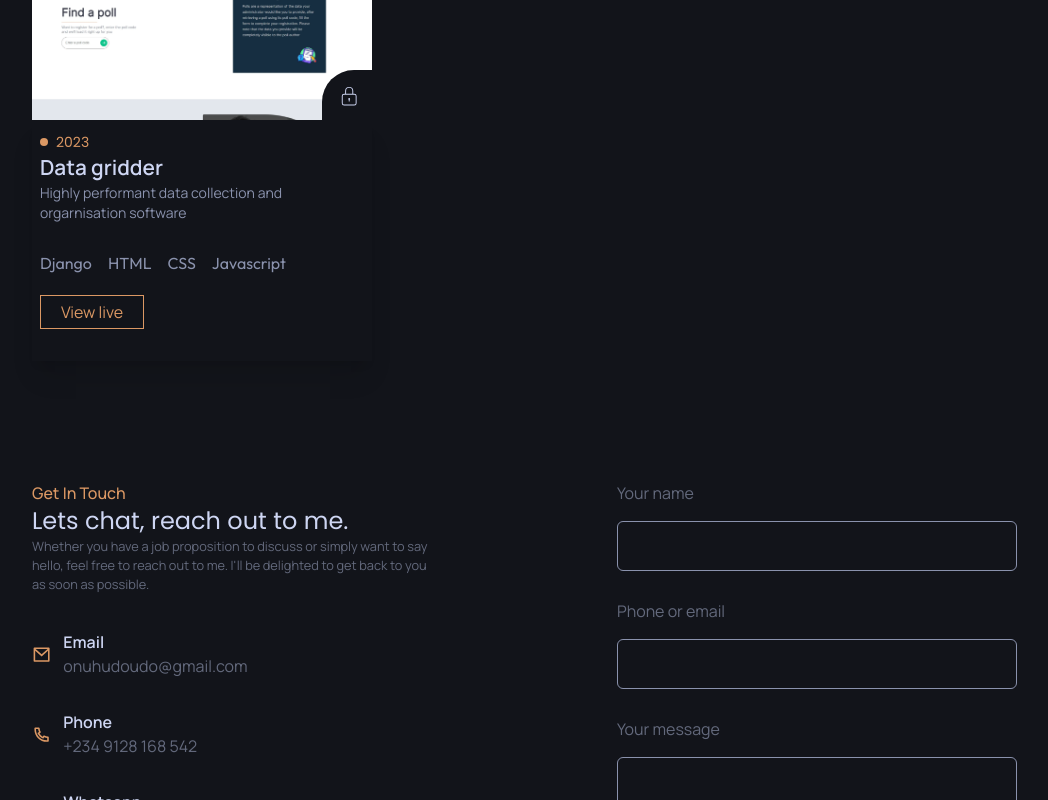
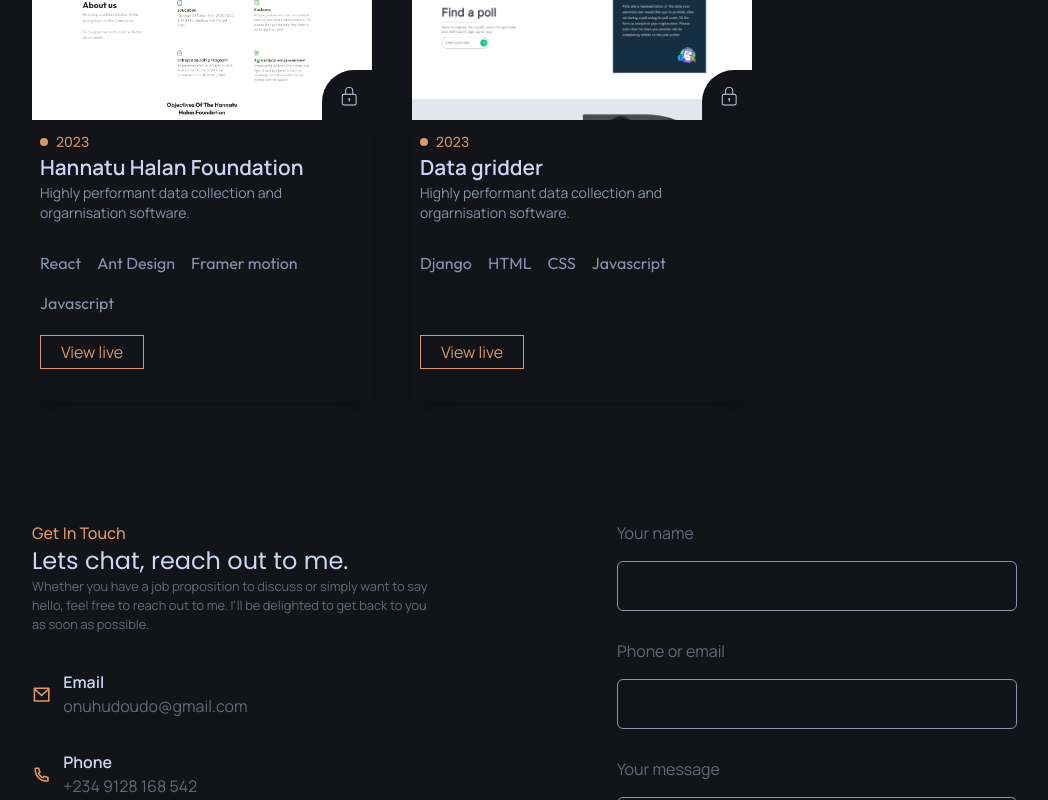
Before and after one commit to Codebee50/udokyrian, a React (Vite) app: page / in a window 1280 px wide. Shown: the part 2340-3140 px from the top of the page, without its empty margins (58-1106 px from the left). Built offline with nearby package versions, Linux system fonts and the light colour scheme.

Commit message:
added new project cards

```diff
--- a/src/assets/projects/index.js
+++ b/src/assets/projects/index.js
@@ -2,11 +2,13 @@ import nnra_circle from './nnra_circle.webp'
 import streamvibe from './streamvibe.webp'
 import datagridder from './datagridder.webp'
 import auspicious from './auspicious.webp'
+import hannatu from './hannatu.webp'
 
 
 export {
     nnra_circle,
     streamvibe,
     datagridder,
-    auspicious
+    auspicious,
+    hannatu
 }
--- a/src/components/ProjectCard.jsx
+++ b/src/components/ProjectCard.jsx
@@ -1,7 +1,8 @@
 import { useState } from "react";
-import { CgSpinnerAlt } from "react-icons/cg";
+// import { CgSpinnerAlt } from "react-icons/cg";
 import { CiLock } from "react-icons/ci";
 import { CiUnlock } from "react-icons/ci";
+import { ImSpinner8 } from "react-icons/im";
 import { RiGithubLine } from "react-icons/ri";
 // import { defaultbg } from "../assets/images";
 
@@ -55,7 +56,7 @@ const ProjectCard = (props) => {
           {imageLoaded ? (
             getLockIcon()
           ) : (
-            <CgSpinnerAlt
+            <ImSpinner8
               className=" fill-complement-color ml-[4px] mt-[4px] spinner"
               size={"1.4em"}
               color="#db9864"
--- a/src/constants/index.js
+++ b/src/constants/index.js
@@ -19,6 +19,7 @@ import {
   nnra_circle,
   datagridder,
   auspicious,
+  hannatu,
 } from "../assets/projects";
 
 export const footerItems = [
@@ -125,7 +126,7 @@ export const footerItems = [
 export const projectList = [
   {
     title: "OTT StreamVibe",
-    description: "Movie Streaming Platform Website",
+    description: "Movie Streaming Platform Website.",
     year: 2024,
     image: streamvibe,
     live: "https://bee-ott.vercel.app",
@@ -141,7 +142,7 @@ export const projectList = [
   {
     title: "NNRA digital network",
     description:
-      "Collaboration software for the Nigerian Nuclear Regulatory Authority",
+      "Collaboration software for the Nigerian Nuclear Regulatory Authority.",
     year: 2024,
     image: nnra_circle,
     live: "https://codebee.pythonanywhere.com",
@@ -173,8 +174,23 @@ export const projectList = [
   },
 
   {
+    title: "Hannatu Halan Foundation",
+    description: "Highly performant data collection and orgarnisation software.",
+    year: 2023,
+    image: hannatu,
+    live: "https://hannatuhalanfoundation.com/",
+    github: null,
+    technologies: ["React", "Ant Design", "Framer motion", "Javascript"],
+    links: [
+      {
+        name: "Github",
+        link: "#",
+      },
+    ],
+  },
+  {
     title: "Data gridder",
-    description: "Highly performant data collection and orgarnisation software",
+    description: "Highly performant data collection and orgarnisation software.",
     year: 2023,
     image: datagridder,
     live: "https://datagridder.com",
```
Also changed, not shown: src/assets/projects/hannatu.webp (added).
